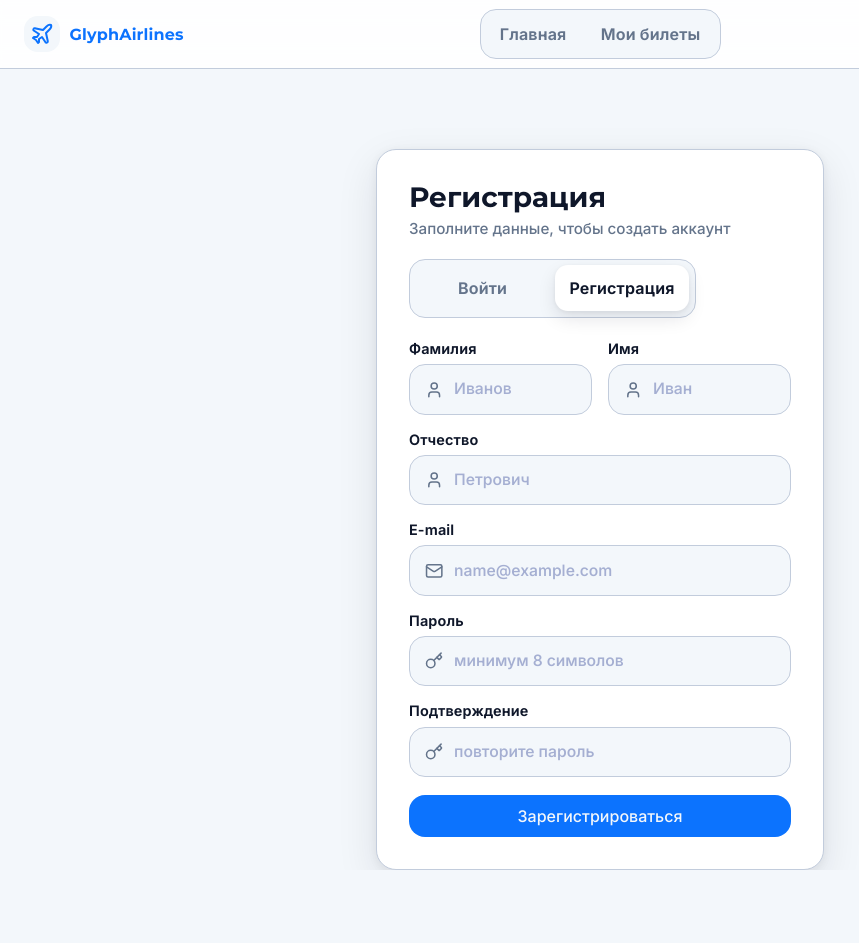
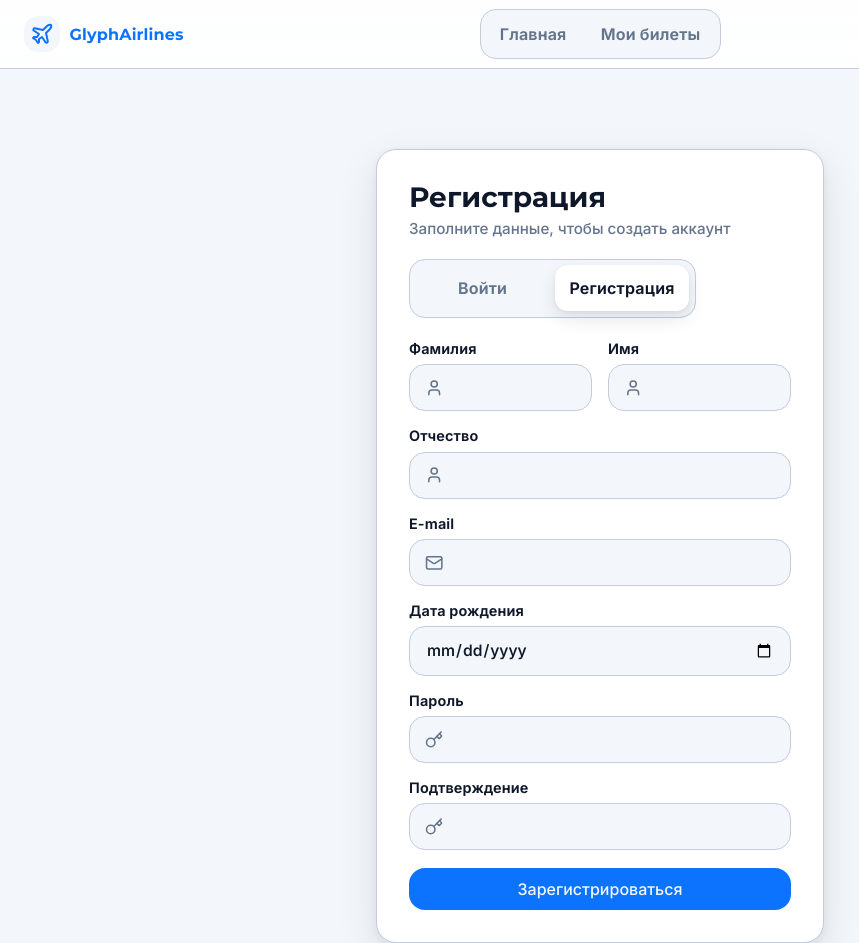
Before and after one commit to ZapolyarnyDev/GlyphAirlines, a React (Vite) app in the folder frontend/: page /auth in a window 1280 px wide. Both pictures are taken after a click on the tab "Регистрация". Shown: the whole page, without its empty margins (40-899 px from the left). Before the commit the page ends 870 px from the top, so only its background shows below. Built offline with nearby package versions, Linux system fonts and the light colour scheme; no server answers.

Commit message:
feat(frontend): вызов авторизации

```diff
--- /dev/null
+++ b/frontend/src/auth/AuthContext.tsx
@@ -0,0 +1,67 @@
+import {
+    createContext,
+    useContext,
+    useEffect,
+    useState,
+    type ReactNode,
+} from 'react'
+import { api } from '../shared/api/client.ts'
+
+export interface AuthUser {
+    email: string
+    role: 'user' | 'admin'
+}
+
+interface AuthContextValue {
+    user: AuthUser | null
+    isAuth: boolean
+    login: (token: string) => void
+    logout: () => void
+}
+
+const AuthContext = createContext<AuthContextValue | null>(null)
+
+export const AuthProvider = ({ children }: { children: ReactNode }) => {
+    const [user, setUser] = useState<AuthUser | null>(null)
+
+    useEffect(() => {
+        const token = localStorage.getItem('token')
+        if (!token) return
+
+        const payload = JSON.parse(atob(token.split('.')[1]))
+        setUser({ email: payload.email ?? 'User', role: payload.role })
+    }, [])
+
+    const login = (token: string) => {
+        localStorage.setItem('token', token)
+        const payload = JSON.parse(atob(token.split('.')[1]))
+        setUser({ email: payload.email ?? 'User', role: payload.role })
+    }
+
+    const logout = async () => {
+        try {
+            await api.post('/api/v1/auth/logout')
+        } catch { /* empty */ }
+        localStorage.removeItem('token')
+        setUser(null)
+    }
+
+    return (
+        <AuthContext.Provider
+            value={{
+                user,
+                isAuth: !!user,
+                login,
+                logout,
+            }}
+        >
+            {children}
+        </AuthContext.Provider>
+    )
+}
+
+export const useAuth = () => {
+    const ctx = useContext(AuthContext)
+    if (!ctx) throw new Error('useAuth must be used inside AuthProvider')
+    return ctx
+}
--- a/frontend/src/components/molecules/Login/Login.tsx
+++ b/frontend/src/components/molecules/Login/Login.tsx
@@ -1,12 +1,44 @@
+import { useState } from 'react'
 import { Input } from '../../atoms/Input/Input'
 import { KeyIcon, Mail } from 'lucide-react'
 import { Flex } from '../../layout/Flex/Flex'
 import { Button } from '../../atoms/Button/Button'
 import styles from './Login.module.css'
+import { api, getApiErrorMessage } from '../../../shared/api/client.ts'
+import { useAuth } from '../../../auth/AuthContext.tsx'
 
 export const Login = () => {
+    const { login } = useAuth()
+
+    const [email, setEmail] = useState('')
+    const [password, setPassword] = useState('')
+    const [loading, setLoading] = useState(false)
+
+    const submit = async (e: React.FormEvent) => {
+        e.preventDefault()
+        setLoading(true)
+
+        try {
+            const { data } = await api.post('/api/v1/auth/login', {
+                email,
+                password,
+            })
+            login(data.token)
+        } catch (e) {
+            alert(getApiErrorMessage(e))
+        } finally {
+            setLoading(false)
+        }
+    }
+
     return (
-        <Flex as="form" direction="column" gap="1.1rem" className={styles.form}>
+        <Flex
+            as="form"
+            onSubmit={submit}
+            direction="column"
+            gap="1.1rem"
+            className={styles.form}
+        >
             <div className={styles.fields}>
                 <div className={styles.field}>
                     <label className={styles.label} htmlFor="login-email">
@@ -19,6 +51,9 @@ export const Login = () => {
                         placeholder="name@example.com"
                         icon={<Mail />}
                         autoComplete="email"
+                        value={email}
+                        onChange={(e) => setEmail(e.target.value)}
+                        required
                     />
                 </div>
 
@@ -33,11 +68,16 @@ export const Login = () => {
                         placeholder="••••••••"
                         icon={<KeyIcon />}
                         autoComplete="current-password"
+                        value={password}
+                        onChange={(e) => setPassword(e.target.value)}
+                        required
                     />
                 </div>
             </div>
 
-            <Button size="full">Войти</Button>
+            <Button size="full" disabled={loading}>
+                {loading ? 'Вход...' : 'Войти'}
+            </Button>
         </Flex>
     )
 }
--- a/frontend/src/components/molecules/Registration/Registration.tsx
+++ b/frontend/src/components/molecules/Registration/Registration.tsx
@@ -1,98 +1,138 @@
+import { useState } from 'react'
 import { Input } from '../../atoms/Input/Input'
 import { KeyIcon, Mail, User } from 'lucide-react'
 import { Flex } from '../../layout/Flex/Flex'
 import { Button } from '../../atoms/Button/Button'
 import styles from './Registration.module.css'
+import { api, getApiErrorMessage } from '../../../shared/api/client'
+import { useAuth } from '../../../auth/AuthContext'
 
 export const Registration = () => {
+    const { login } = useAuth()
+
+    const [firstName, setFirstName] = useState('')
+    const [lastName, setLastName] = useState('')
+    const [middleName, setMiddleName] = useState('')
+    const [email, setEmail] = useState('')
+    const [birthday, setBirthday] = useState('')
+    const [password, setPassword] = useState('')
+    const [password2, setPassword2] = useState('')
+    const [loading, setLoading] = useState(false)
+
+    const submit = async (e: React.FormEvent) => {
+        e.preventDefault()
+
+        if (password !== password2) {
+            alert('Пароли не совпадают')
+            return
+        }
+
+        setLoading(true)
+
+        try {
+            const { data } = await api.post('/api/v1/auth/register', {
+                email,
+                password,
+                firstName,
+                lastName,
+                middleName: middleName || undefined,
+                birthday,
+            })
+            login(data.token)
+        } catch (e) {
+            alert(getApiErrorMessage(e))
+        } finally {
+            setLoading(false)
+        }
+    }
+
     return (
-        <Flex as="form" direction="column" gap="1.1rem" className={styles.form}>
+        <Flex
+            as="form"
+            onSubmit={submit}
+            direction="column"
+            gap="1.1rem"
+            className={styles.form}
+        >
             <div className={styles.fields}>
                 <div className={styles.grid2}>
                     <div className={styles.field}>
-                        <label className={styles.label} htmlFor="reg-lastName">
-                            Фамилия
-                        </label>
+                        <label className={styles.label}>Фамилия</label>
                         <Input
-                            id="reg-lastName"
-                            inputSize="full"
-                            placeholder="Иванов"
                             icon={<User />}
-                            autoComplete="family-name"
+                            value={lastName}
+                            onChange={(e) => setLastName(e.target.value)}
+                            required
                         />
                     </div>
 
                     <div className={styles.field}>
-                        <label className={styles.label} htmlFor="reg-firstName">
-                            Имя
-                        </label>
+                        <label className={styles.label}>Имя</label>
                         <Input
-                            id="reg-firstName"
-                            inputSize="full"
-                            placeholder="Иван"
                             icon={<User />}
-                            autoComplete="given-name"
+                            value={firstName}
+                            onChange={(e) => setFirstName(e.target.value)}
+                            required
                         />
                     </div>
 
                     <div className={styles.field} style={{ gridColumn: '1 / -1' }}>
-                        <label className={styles.label} htmlFor="reg-middleName">
-                            Отчество
-                        </label>
+                        <label className={styles.label}>Отчество</label>
                         <Input
-                            id="reg-middleName"
-                            inputSize="full"
-                            placeholder="Петрович"
                             icon={<User />}
-                            autoComplete="additional-name"
+                            value={middleName}
+                            onChange={(e) => setMiddleName(e.target.value)}
                         />
                     </div>
                 </div>
 
                 <div className={styles.field}>
-                    <label className={styles.label} htmlFor="reg-email">
-                        E-mail
-                    </label>
+                    <label className={styles.label}>E-mail</label>
                     <Input
-                        id="reg-email"
                         type="email"
-                        inputSize="full"
-                        placeholder="name@example.com"
                         icon={<Mail />}
-                        autoComplete="email"
+                        value={email}
+                        onChange={(e) => setEmail(e.target.value)}
+                        required
                     />
                 </div>
 
                 <div className={styles.field}>
-                    <label className={styles.label} htmlFor="reg-password">
-                        Пароль
-                    </label>
+                    <label className={styles.label}>Дата рождения</label>
                     <Input
-                        id="reg-password"
-                        type="password"
-                        inputSize="full"
-                        placeholder="минимум 8 символов"
-                        icon={<KeyIcon />}
-                        autoComplete="new-password"
+                        type="date"
+                        value={birthday}
+                        onChange={(e) => setBirthday(e.target.value)}
+                        required
                     />
                 </div>
 
                 <div className={styles.field}>
-                    <label className={styles.label} htmlFor="reg-password2">
-                        Подтверждение
-                    </label>
+                    <label className={styles.label}>Пароль</label>
                     <Input
-                        id="reg-password2"
                         type="password"
-                        inputSize="full"
-                        placeholder="повторите пароль"
                         icon={<KeyIcon />}
-                        autoComplete="new-password"
+                        value={password}
+                        onChange={(e) => setPassword(e.target.value)}
+                        required
+                    />
+                </div>
+
+                <div className={styles.field}>
+                    <label className={styles.label}>Подтверждение</label>
+                    <Input
+                        type="password"
+                        icon={<KeyIcon />}
+                        value={password2}
+                        onChange={(e) => setPassword2(e.target.value)}
+                        required
                     />
                 </div>
             </div>
 
-            <Button size="full">Зарегистрироваться</Button>
+            <Button size="full" disabled={loading}>
+                {loading ? 'Регистрация...' : 'Зарегистрироваться'}
+            </Button>
         </Flex>
     )
 }
--- a/frontend/src/main.tsx
+++ b/frontend/src/main.tsx
@@ -3,11 +3,14 @@ import { createRoot } from "react-dom/client";
 import { BrowserRouter } from "react-router-dom";
 import "./index.css";
 import App from "./App";
+import {AuthProvider} from "./auth/AuthContext.tsx";
 
 createRoot(document.getElementById("root")!).render(
-    <StrictMode>
-        <BrowserRouter>
-            <App />
-        </BrowserRouter>
-    </StrictMode>
+    <AuthProvider>
+        <StrictMode>
+            <BrowserRouter>
+                <App />
+            </BrowserRouter>
+        </StrictMode>
+    </AuthProvider>
 );
```
Also changed, not shown: frontend/src/pages/Home/HomePage.tsx (+7 -1 lines).
